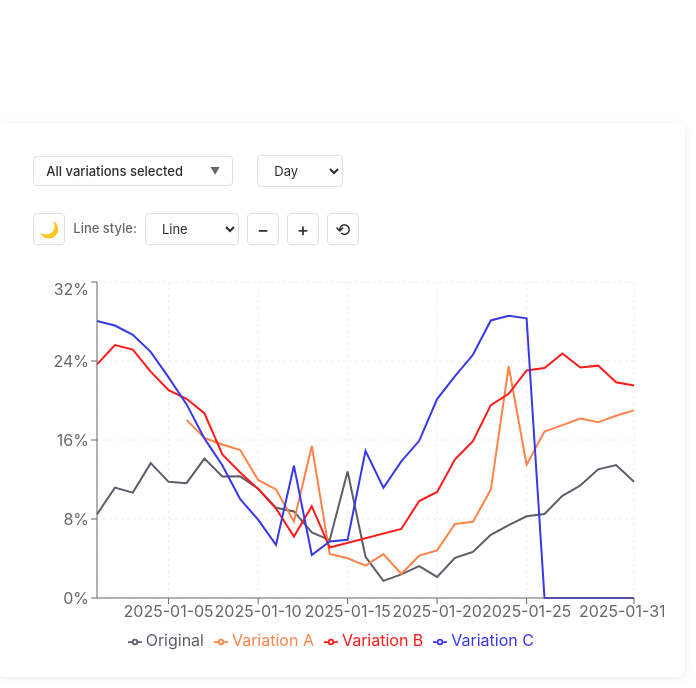
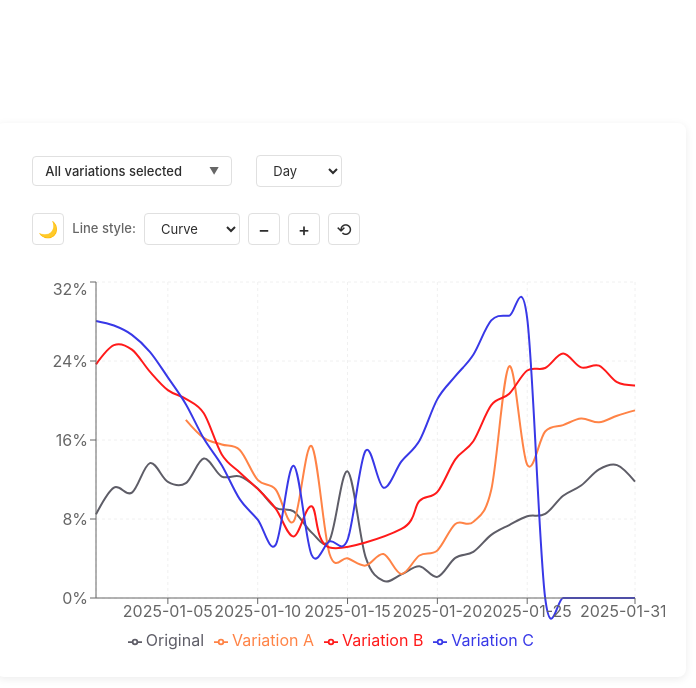
Before and after one commit to MirovaViktoria/frontend-interview-task-master, a React app: page / in a window 1280 px wide. Shown: the top 688 px of the page, without its empty margins (299-995 px from the left). Built offline with nearby package versions, Linux system fonts and the light colour scheme; the HTML template or start-up script is replaced by a standard one.

Commit message:
Added line style

```diff
--- a/package.json
+++ b/package.json
@@ -12,6 +12,8 @@
     "deploy": "gh-pages -d dist"
   },
   "dependencies": {
+    "@types/d3-shape": "^3.1.7",
+    "d3-shape": "^3.2.0",
     "gh-pages": "^6.3.0",
     "react": "^19.2.0",
     "react-dom": "^19.2.0",
--- a/src/components/ConversionChart/ConversionChart.tsx
+++ b/src/components/ConversionChart/ConversionChart.tsx
@@ -13,6 +13,7 @@ import {
 import type { Data } from '../../types';
 import rawData from '../../data.json';
 import styles from './ConversionChart.module.css';
+import { curveCardinal } from 'd3-shape';
 
 const data = rawData as Data;
 
@@ -23,7 +24,7 @@ const ConversionChart: React.FC = () => {
     const [viewMode, setViewMode] = useState<'day' | 'week'>('day');
     const [zoomLevel, setZoomLevel] = useState<number>(100);
     const [isVariationDropdownOpen, setIsVariationDropdownOpen] = useState(false);
-    const [lineStyle, setLineStyle] = useState<'line' | 'smooth' | 'area'>('line');
+    const [lineStyle, setLineStyle] = useState<'curve' | 'area' | 'shadow' | 'straight'>('curve');
     const [theme, setTheme] = useState<'light' | 'dark'>('light');
     const variationDropdownRef = useRef<HTMLDivElement>(null);
 
@@ -385,11 +386,12 @@ const ConversionChart: React.FC = () => {
                     <select
                         className={styles.select}
                         value={lineStyle}
-                        onChange={(e) => setLineStyle(e.target.value as 'line' | 'smooth' | 'area')}
+                        onChange={(e) => setLineStyle(e.target.value as 'curve' | 'area' | 'shadow' | 'straight')}
                     >
-                        <option value="line">Line</option>
-                        <option value="smooth">Smooth</option>
+                        <option value="curve">Curve</option>
                         <option value="area">Area</option>
+                        <option value="shadow">Shadow</option>
+                        <option value="straight">Straight</option>
                     </select>
                     <button className={styles.zoomButton} onClick={handleZoomOut} title="Zoom out">−</button>
                     <button className={styles.zoomButton} onClick={handleZoomIn} title="Zoom in">+</button>
@@ -456,12 +458,27 @@ const ConversionChart: React.FC = () => {
                             }
 
                             return (
-                                <Line
-                                    {...commonProps}
-                                    type={lineStyle === 'smooth' ? 'monotone' : 'linear'}
-                                    dot={false}
-                                    strokeWidth={2}
-                                />
+                                <React.Fragment key={variation.name}>
+                                    {lineStyle === 'shadow' && (
+                                        <Line
+                                            {...commonProps}
+                                            key={`${variation.name}-shadow`}
+                                            type="monotone"
+                                            strokeWidth={10}
+                                            strokeOpacity={0.2}
+                                            dot={false}
+                                            activeDot={false}
+                                            legendType="none"
+                                            tooltipType="none"
+                                        />
+                                    )}
+                                    <Line
+                                        {...commonProps}
+                                        type={lineStyle === 'curve' ? curveCardinal : lineStyle === 'straight' ? 'linear' : 'monotone'}
+                                        dot={false}
+                                        strokeWidth={2}
+                                    />
+                                </React.Fragment>
                             );
                         })}
                     </ComposedChart>
```
Also changed, not shown: 1 other file (tests, documents, lock files or other folders).
